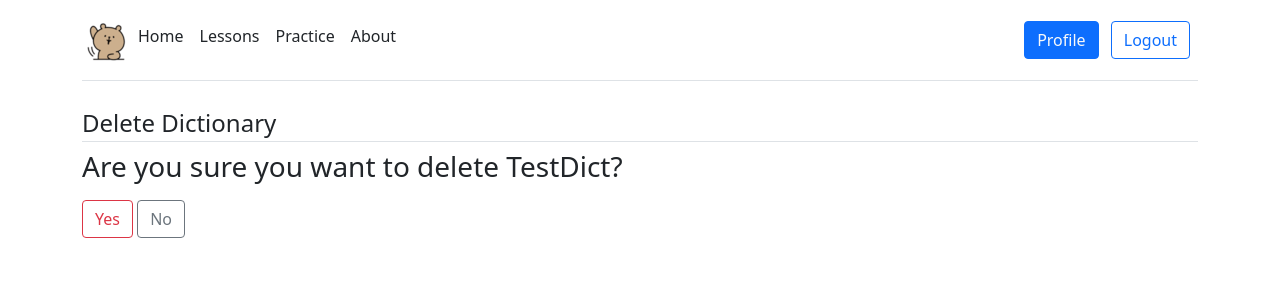
After one commit to luminyanko/renshuu, a Django app: page /practice/2/delete in a window 1280 px wide. The commit adds this page. Shown: the top 300 px of the page. Run offline with Django 3.2, Linux system fonts and the light colour scheme; a user stored in the database is signed in; data comes from the database, SQL or seed files in the repository; both versions use the stored data as it was after the commit; parts of the project's set-up code (start-up, migrations or seed data) failed here and were passed over.

Commit message:
create, update and delete dictionaries

```diff
--- a/main/forms.py
+++ b/main/forms.py
@@ -22,11 +22,10 @@ class TaskForm(ModelForm):
 class DictionaryForm(ModelForm):
     class Meta:
         model = Dictionary
-        fields = ['name', 'creator']
+        fields = ['name']
         widgets = {
             'name': TextInput(attrs={
                 'class': 'form-control',
                 'placeholder': 'Enter dictionary name',
-            }),
-            'creator':  User.username
+            })
         }
--- a/main/models.py
+++ b/main/models.py
@@ -1,6 +1,7 @@
 from django.db import models
 from django.utils import timezone
 from django.contrib.auth.models import User
+from django.urls import reverse
 
 
 # Create your models here.
@@ -18,6 +19,9 @@ class Dictionary(models.Model):
         verbose_name = "Dictionary"
         verbose_name_plural = "Dictionaries"
 
+    def get_absolute_url(self):
+        return reverse('dictionary-detail', kwargs={'pk': self.pk})
+
 
 # each question in dictionary
 class Task(models.Model):
--- /dev/null
+++ b/main/templates/main/dictionary_confirm_delete.html
@@ -0,0 +1,21 @@
+{% extends 'main/base.html' %}
+
+{% block title %}
+Renshuu | Registration
+{% endblock %}
+
+{% block content %}
+    <div class="content-section">
+        <form method="POST">
+            {% csrf_token %}
+            <fieldset class="form-group">
+                <legend class="border-bottom mb-2">Delete Dictionary</legend>
+                <h3>Are you sure you want to delete {{ object.name }}?</h3>
+            </fieldset>
+            <div class="form-group">
+                <button class="btn btn-outline-danger mt-2" type="submit">Yes</button>
+                <button class="btn btn-outline-secondary mt-2" href="{% url 'dictionary-detail' object.id %}">No</button>
+            </div>
+        </form>
+    </div>
+{% endblock %}
--- a/main/urls.py
+++ b/main/urls.py
@@ -1,11 +1,19 @@
 from django.urls import path
-from .views import DictionaryListView, DictionaryDetailView
+from .views import (
+    DictionaryListView,
+    DictionaryDetailView,
+    DictionaryCreateView,
+    DictionaryUpdateView,
+    DictionaryDeleteView
+)
 from . import views
 
 urlpatterns = [
     path('', views.index, name='home'),
     path('about', views.about, name='about'),
-    path('create', views.create, name='create'),
     path('practice', DictionaryListView.as_view(), name='practice'),
+    path('practice/new', DictionaryCreateView.as_view(), name='dictionary-create'),
     path('practice/<pk>', DictionaryDetailView.as_view(), name='dictionary-detail'),
+    path('practice/<pk>/update', DictionaryUpdateView.as_view(), name='dictionary-update'),
+    path('practice/<pk>/delete', DictionaryDeleteView.as_view(), name='dictionary-delete'),
 ]
--- a/main/views.py
+++ b/main/views.py
@@ -1,5 +1,14 @@
 from django.shortcuts import render, redirect
-from django.views.generic import ListView, DetailView
+from django.contrib import messages
+from django.contrib.auth.mixins import LoginRequiredMixin, UserPassesTestMixin
+from django.contrib.auth.models import User
+from django.views.generic import (
+    ListView,
+    DetailView,
+    CreateView,
+    UpdateView,
+    DeleteView
+)
 from .models import Task, Dictionary
 from .forms import TaskForm, DictionaryForm
 
@@ -15,13 +24,49 @@ class DictionaryDetailView(DetailView):
     model = Dictionary
 
 
+class DictionaryCreateView(LoginRequiredMixin, CreateView):
+    model = Dictionary
+    fields = ['name']
+
+    def form_valid(self, form):
+        form.instance.creator = self.request.user
+        return super().form_valid(form)
+
+
+class DictionaryUpdateView(LoginRequiredMixin, UserPassesTestMixin, UpdateView):
+    model = Dictionary
+    fields = ['name']
+
+    def form_valid(self, form):
+        form.instance.author = self.request.user
+        return super().form_valid(form)
+
+    def test_func(self):
+        dictionary = self.get_object()
+        if self.request.user == dictionary.creator:
+            return True
+        return False
+
+
+class DictionaryDeleteView(LoginRequiredMixin, UserPassesTestMixin, DeleteView):
+    model = Dictionary
+    success_url = '/practice'
+
+    def test_func(self):
+        dictionary = self.get_object()
+        if self.request.user == dictionary.creator:
+            return True
+        return False
+
+
 def index(request):
     return render(request, 'main/index.html')
 
 
 def practice(request):
     context = {
-        'dicts': Dictionary.objects.all()
+        'dicts': Dictionary.objects.all(),
+        'user': User
     }
     return render(request, 'main/practice.html', context)
 
@@ -43,4 +88,4 @@ def create(request):
     context = {
         'form': form
     }
-    return render(request, 'main/create.html', context)
+    return render(request, 'main/dictionary_form.html', context)
```
Also changed, not shown: main/templates/main/create.html (deleted, +0 -16 lines), main/templates/main/dictionary_form.html (added, +20 -0 lines), main/templates/main/practice.html (+17 -3 lines), db.sqlite3.
